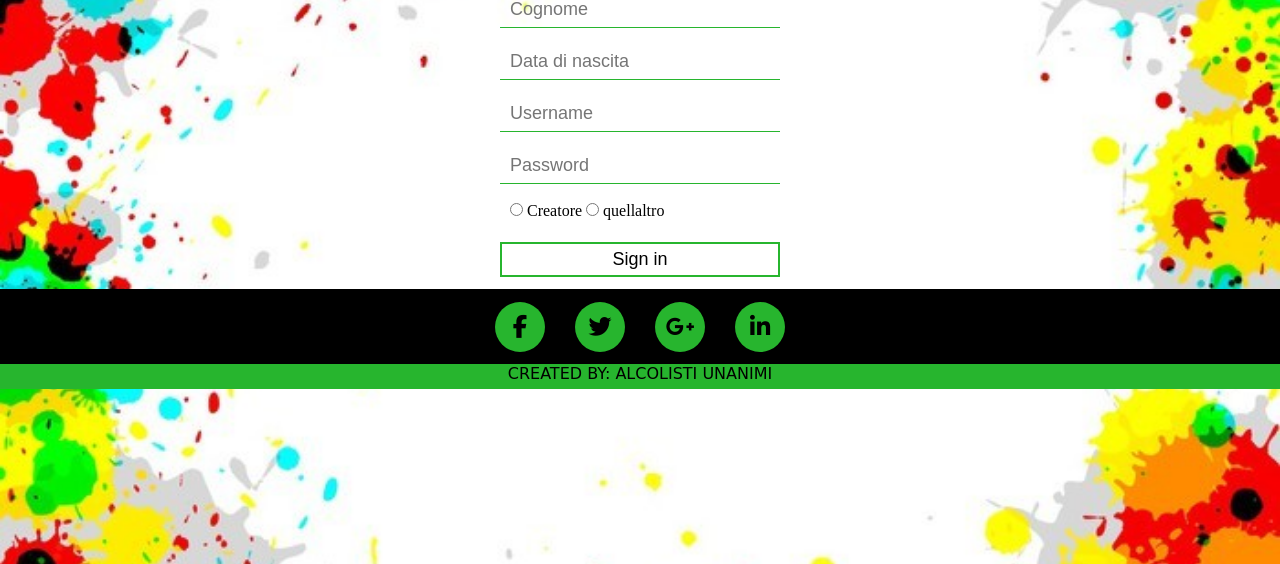
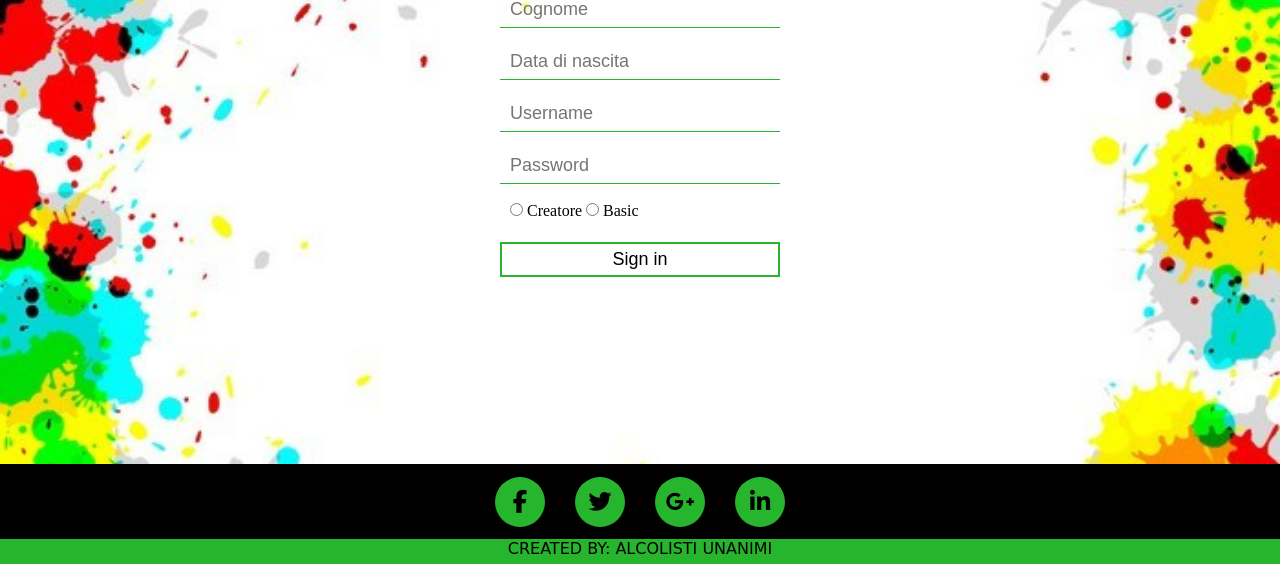
Before and after one commit to cfhmiri/colorambo-evoluzione, a PHP site: page /iscriviti.php in a window 1280 px wide. Shown: the part 236-800 px from the top of the page. Run offline with PHP 8.4, Linux system fonts and the light colour scheme; some libraries are stand-ins or nearby versions.

Commit message:
footer fixed

```diff
--- a/css/style.css
+++ b/css/style.css
@@ -78,7 +78,13 @@ footer{
     display: flex;
     justify-content: center;
     align-items: center;
+}
 
+.fixed{
+    position: fixed;
+    bottom: 0;
+    right: 0;
+    width: 100%;
 }
 
 .social{
--- a/iscriviti.php
+++ b/iscriviti.php
@@ -55,7 +55,7 @@
 
             <form action="" class="radio">
                 <input type="radio" name="" value=""> Creatore
-                <input type="radio" name="" value=""> quellaltro
+                <input type="radio" name="" value=""> Basic
             </form>
 
 
@@ -66,6 +66,7 @@
 
      <!-- footer -->
 
+     <div class="fixed">
         <footer>
             <div class="footer">
                 <div class="social">
@@ -75,12 +76,13 @@
                     <div class="pallino"><i class="fab fa-linkedin-in"></i> </div>
                 </div>
 
+            </div>
 
-        </div>
             <div class="copyright">
                 Created by: alcolisti unanimi
             </div>
         </footer>
+    </div>
 
     <script src="https://code.jquery.com/jquery-1.12.4.js"></script>
     <script src="https://code.jquery.com/ui/1.12.1/jquery-ui.js"></script>
--- a/login.php
+++ b/login.php
@@ -52,6 +52,7 @@
         </div>
          <!-- footer -->
 
+        <div class="fixed">
             <footer>
                 <div class="footer">
                     <div class="social">
@@ -61,12 +62,13 @@
                         <div class="pallino"><i class="fab fa-linkedin-in"></i> </div>
                     </div>
 
+                </div>
 
-            </div>
                 <div class="copyright">
                     Created by: alcolisti unanimi
                 </div>
             </footer>
+        </div>
 
     </body>
 </html>
```
Also changed, not shown: index.php (+5 -2 lines). Lines whose indentation alone changed are shown as unchanged.
